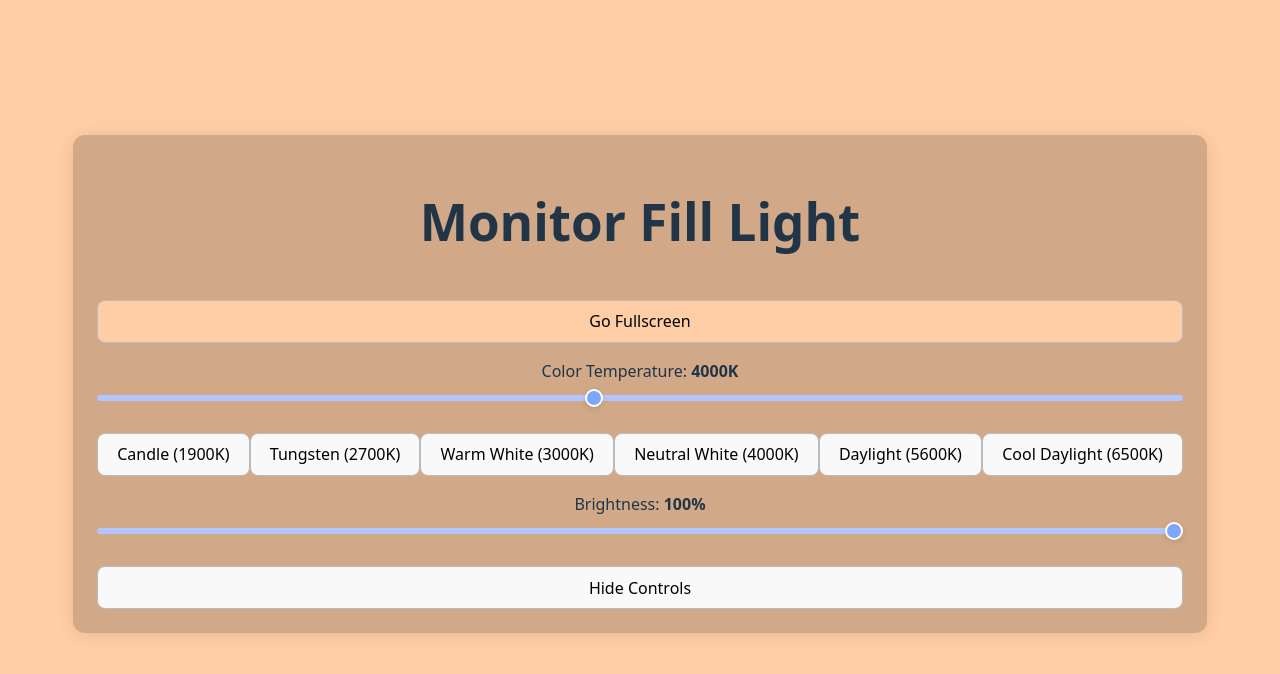
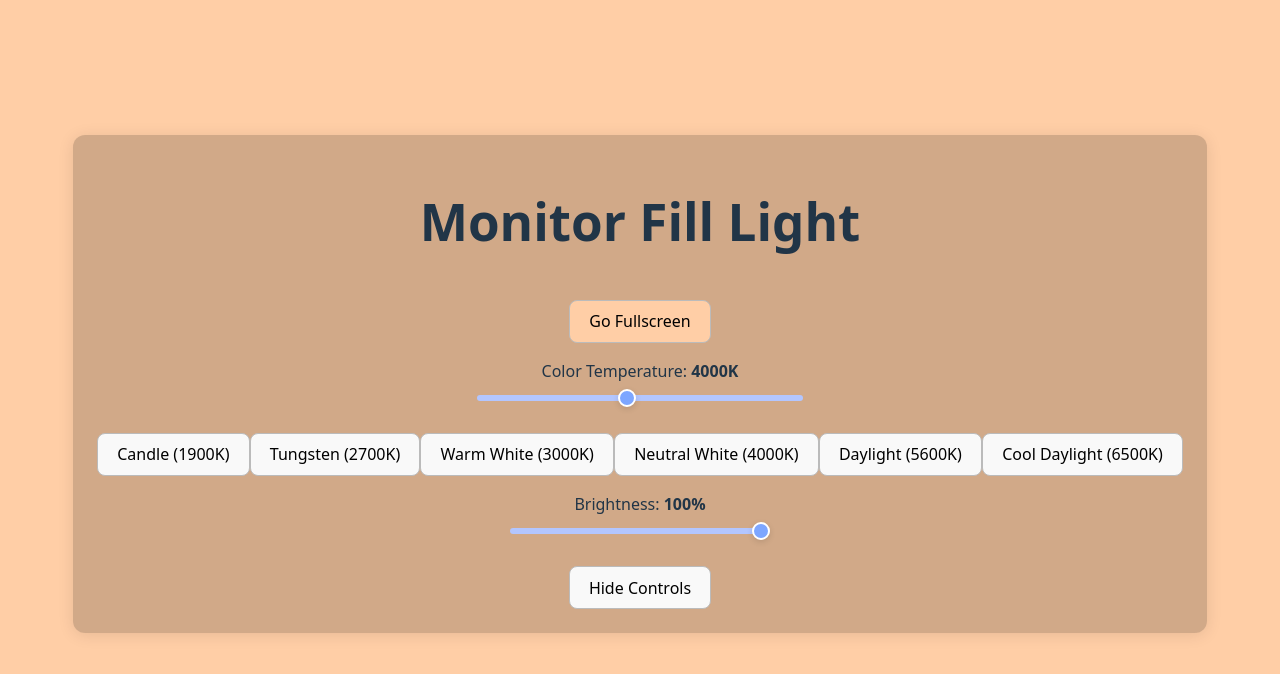
Before and after one commit to maple-buice/MonitorFillLight, a React (Vite) app: page / in a window 1280 px wide. Shown: the top 674 px of the page. Built offline with nearby package versions, Linux system fonts and the light colour scheme.

Commit message:
Move Show Controls button inside controls container and add min size for smooth transition

```diff
--- a/src/App.css
+++ b/src/App.css
@@ -30,10 +30,13 @@
   box-shadow: 0 2px 16px rgba(0,0,0,0.10);
   min-width: 320px;
   max-width: 90vw;
+  min-height: 180px;
   margin-bottom: 32px;
   display: flex;
   flex-direction: column;
   gap: 16px;
+  align-items: center;
+  justify-content: center;
 }
 
 .controls-anim-show {
--- a/src/App.tsx
+++ b/src/App.tsx
@@ -135,11 +135,12 @@ function App() {
         transition: 'background 0.2s, filter 0.2s',
       }}
     >
-      {controlsVisible ? (
       <div
         className={`controls controls-anim-${controlsAnim}`}
         onMouseEnter={handleControlsMouseEnter}
       >
+        {controlsVisible ? (
+          <>
             <h1 className="fill-title">Monitor Fill Light</h1>
             <button
               className={`fullscreen-btn ${fullscreenBtnTextColor}`}
@@ -192,7 +193,7 @@ function App() {
             >
               Hide Controls
             </button>
-        </div>
+          </>
         ) : (
           <button
             className={`show-controls-btn show-controls-anim-${showBtnAnim}`}
@@ -203,6 +204,7 @@ function App() {
           </button>
         )}
       </div>
+    </div>
   )
 }
 
```
Lines whose indentation alone changed are shown as unchanged.
